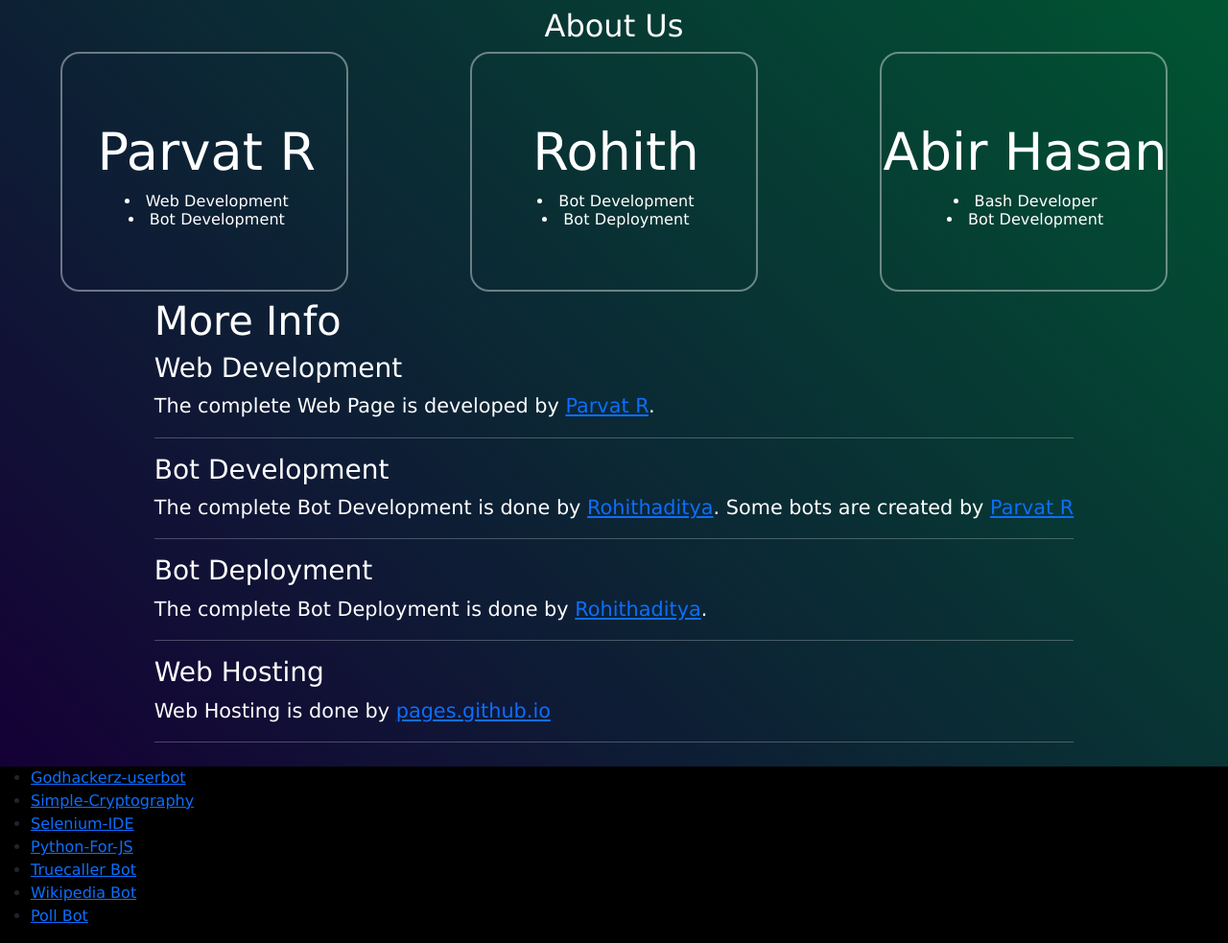
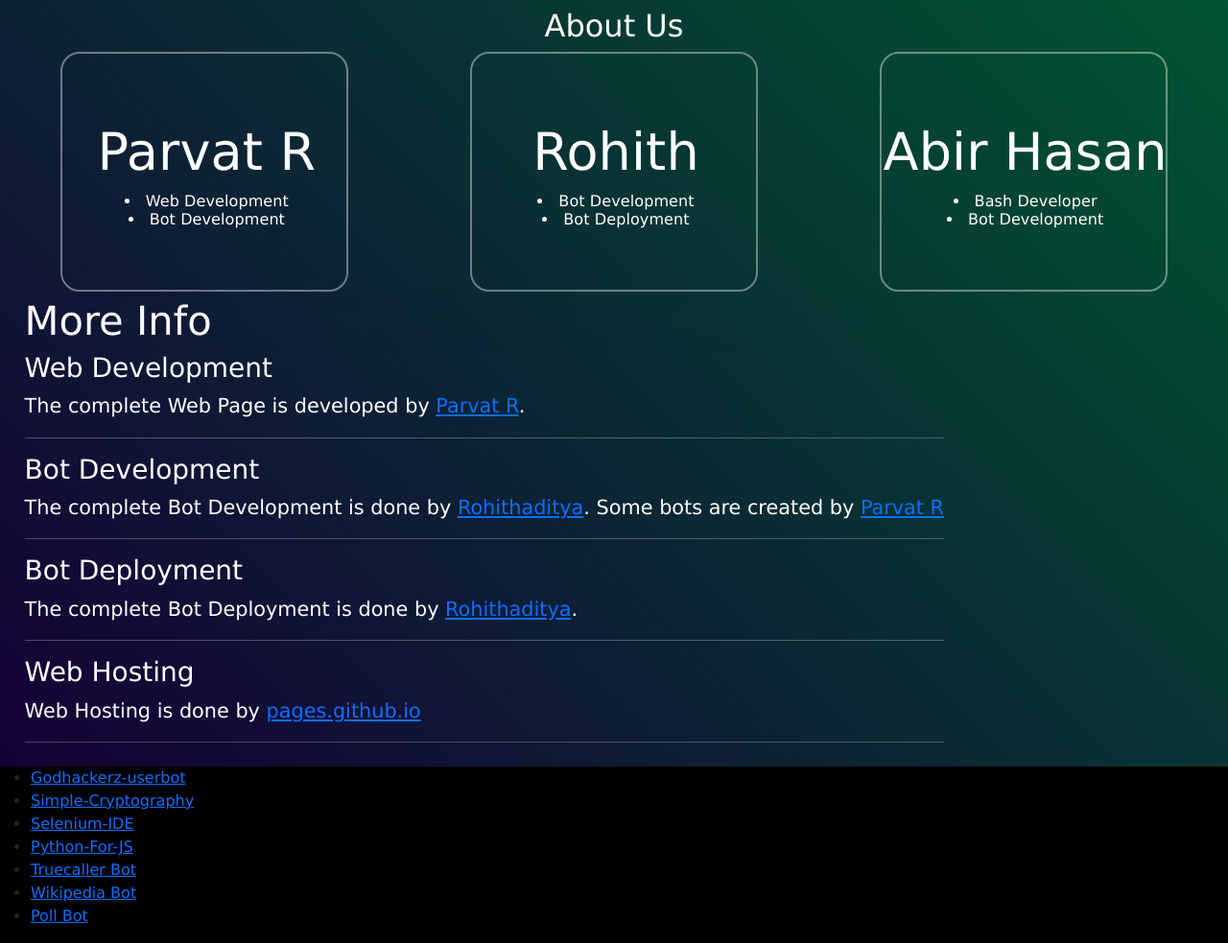
Before and after one commit to sprin-g-reen/sprin-g-reen.github.io-depricated, a PHP site: page / in a window 1280 px wide. Shown: the part 801-1784 px from the top of the page at 96% size. Run offline with PHP 8.4, Linux system fonts and the light colour scheme; some web fonts are replaced.

Commit message:
Update index.css

```diff
--- a/index.css
+++ b/index.css
@@ -284,3 +284,15 @@ The Navigation bar.
 .about .contents .content .more-con li a:hover{
 	color: rgba(0,155,27);
 }
+.more-info {
+	align-self: flex-start;
+	justify-self: space-around;
+	margin-left: 2%;
+}
+.more-info .more-toggler {
+	position: sticky;
+	top: 0;
+	cursor: pointer;
+	z-index: 100;
+	backdrop-filter: blur(10px);
+}
```
